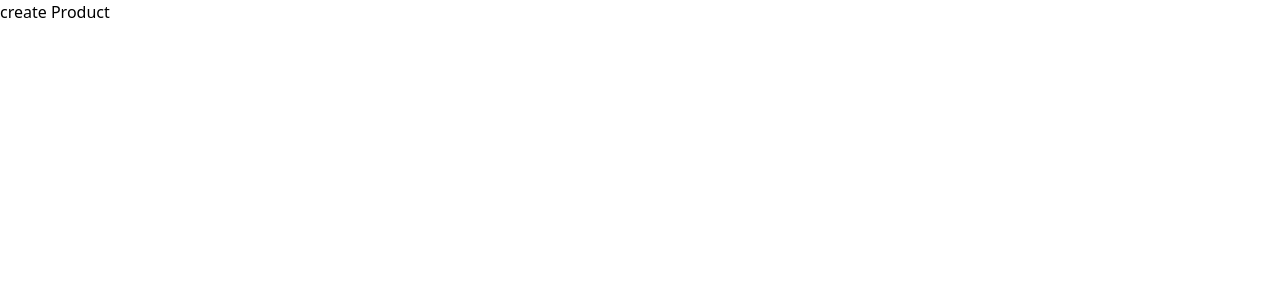
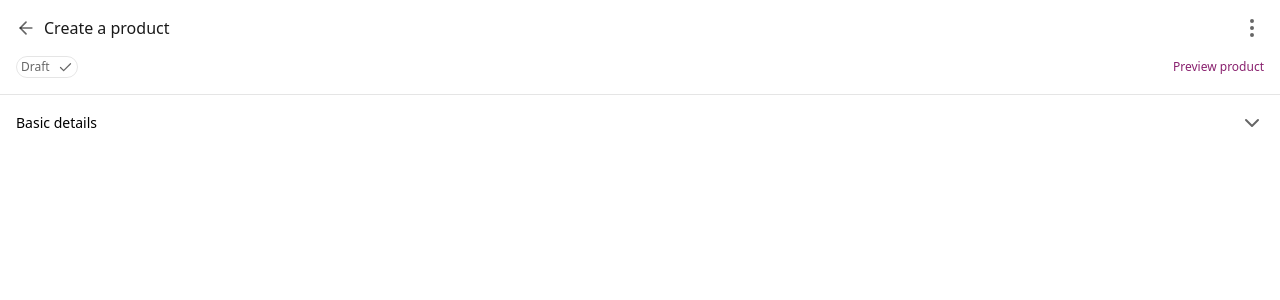
Before and after one commit to Justfemi/instashop, a Next.js app: page /create-product in a window 1280 px wide. Shown: the top 300 px of the page. Built offline with nearby package versions, Linux system fonts and the light colour scheme.

Commit message:
fix(app): clean-up and modified create-product-page

```diff
--- /dev/null
+++ b/app/(pages)/create-product/page.tsx
@@ -0,0 +1,54 @@
+"use client";
+import React from 'react';
+import { ArrowLeft, Check, ChevronDown, EllipsisVertical } from 'lucide-react';
+import { useRouter } from 'next/navigation';
+
+const CreateProduct = () => {
+  const router = useRouter();
+
+  const handleBack = () => {
+    router.back();
+  }
+
+  return (
+    <div className='flex flex-col h-screen'>
+      <div className='flex items-center justify-between mt-4 mx-4'>
+        <div
+          onClick={handleBack}
+          className='flex items-center gap-2 cursor-pointer'
+        >
+          <ArrowLeft className='text-black text-opacity-60' size={20} />
+          <p className='text-black text-opacity-90 font-medium text-base'>Create a product</p>
+        </div>
+
+        <EllipsisVertical className='text-black text-opacity-60'/>
+      </div>
+
+      <div className='flex items-center justify-between m-4'>
+        <div
+          className='flex items-center rounded-[90px] gap-2 border border-black border-opacity-10 px-1 py-0.5 text-black text-opacity-60'
+        >
+          <p className='text-xs font-normal'>Draft</p>
+          <Check size={15} />
+        </div>
+
+        <div>
+          <p className='text-primary text-xs font-medium'>Preview product</p>
+        </div>
+      </div>
+
+      <div className='border-t border-black border-opacity-10'>
+        <div className='flex items-center justify-between my-4 px-4'>
+          <p className='text-black text-sm font-medium'>Basic details</p>
+
+          <ChevronDown className='text-black text-opacity-60' />
+        </div>
+
+
+      </div>
+
+    </div>
+  )
+}
+
+export default CreateProduct
--- a/app/get-started/page.tsx
+++ b/app/(pages)/get-started/page.tsx
@@ -63,12 +63,12 @@ const GetStarted = () => {
   }
 
   return (
-    <div className='relative flex flex-col h-screen mx-8'>
+    <div className='relative flex flex-col h-screen mx-4'>
       <div
         onClick={handleBack}
-        className='flex items-start gap-2 cursor-pointer mt-4'
+        className='flex items-center gap-2 cursor-pointer mt-4'
       >
-        <ArrowLeft className='text-black text-opacity-60'/>
+        <ArrowLeft className='text-black text-opacity-60' size={20} />
         <p className='text-black text-opacity-90 font-medium text-base'>Get started</p>
       </div>
 
--- a/app/create-product/page.tsx
+++ /dev/null
@@ -1,9 +0,0 @@
-import React from 'react'
-
-const createProduct = () => {
-  return (
-    <div>create Product</div>
-  )
-}
-
-export default createProduct
```
